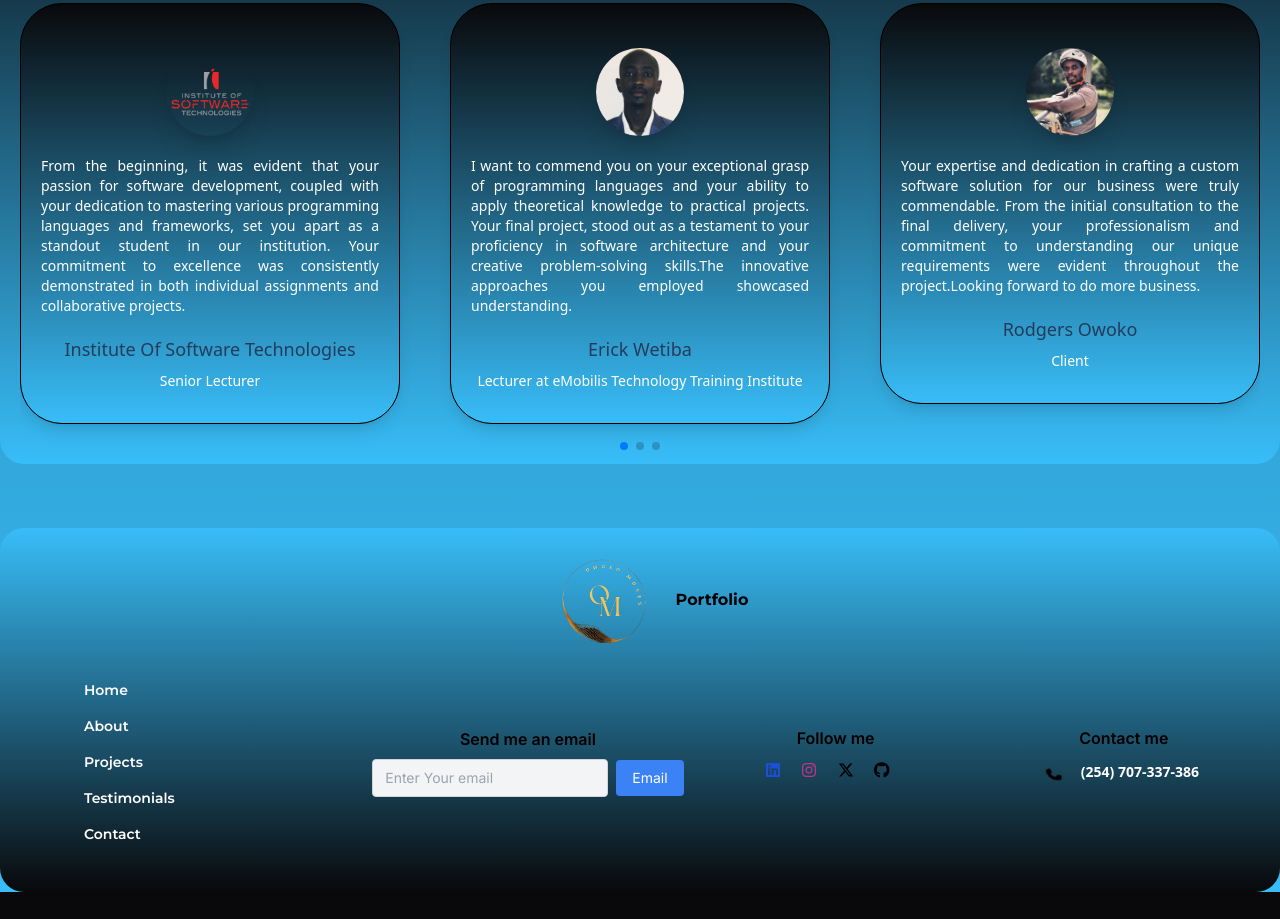
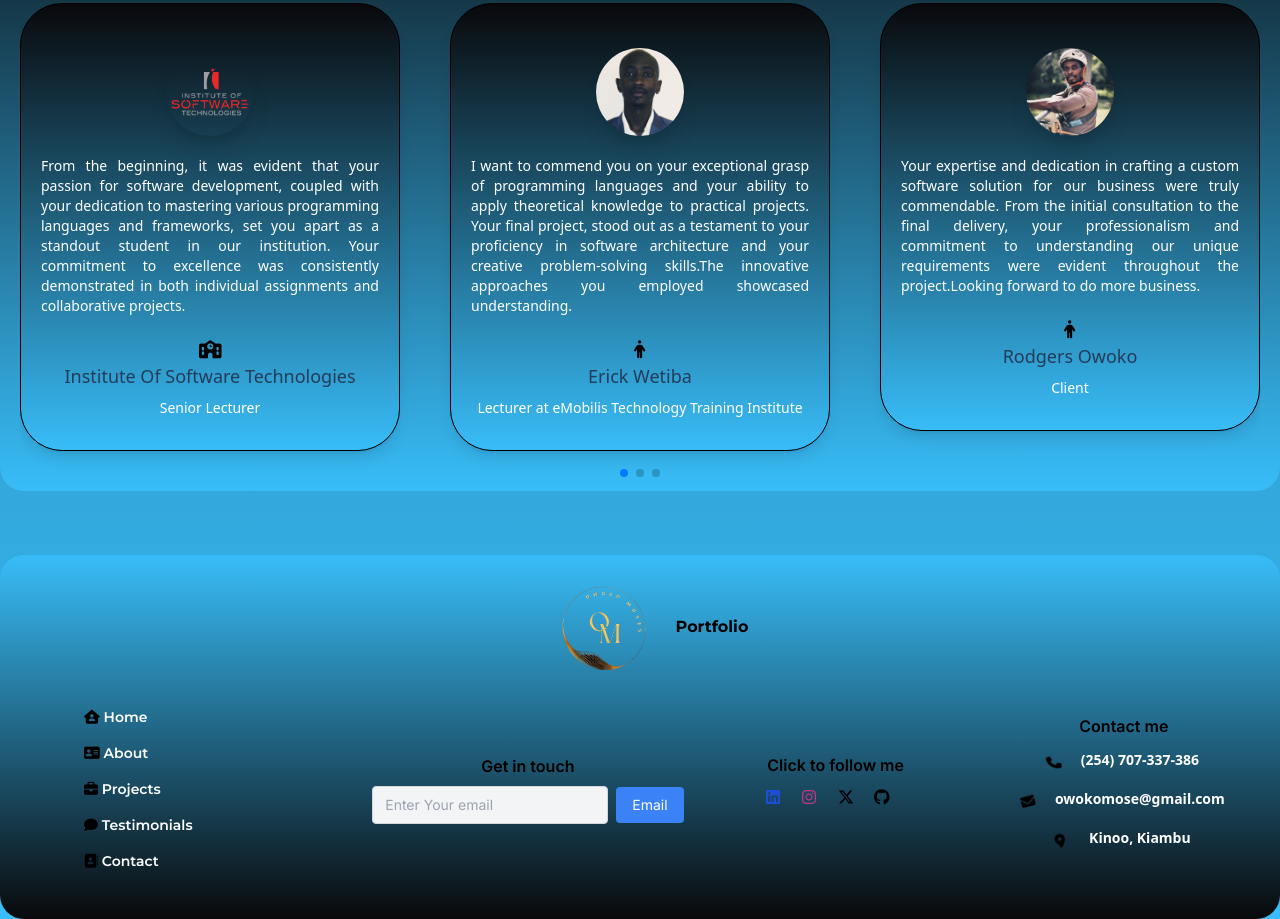
Before and after one commit to owokomoses/portfolioproject, a website: page public/index.html in a window 1280 px wide. Shown: the part 2784-3703 px from the top of the page. Before the commit the page ends 3676 px from the top, so only its background shows below. Drawn offline with nearby package versions, Linux system fonts and the light colour scheme.

Commit message:
new commit

```diff
--- a/public/index.html
+++ b/public/index.html
@@ -153,6 +153,7 @@
         <div class="swiper-slide py-8 px-3 text-white bg-zinc-950 bg-gradient-to-b from-zinc-950 to-sky-400 shadow-lg">
             <img src="img/istreview.png" alt="" class="rounded-full  shadow-xl">
             <p class="text-sm px-2 my-5 text-justify">From the beginning, it was evident that your passion for software development, coupled with your dedication to mastering various programming languages and frameworks, set you apart as a standout student in our institution. Your commitment to excellence was consistently demonstrated in both individual assignments and collaborative projects.</p>
+            <i class="fa-solid fa-school fa-beat text-black"></i>
             <h1 class="text-regal-blue mb-2">Institute Of Software Technologies</h1>
             <p class="text-sm px-2">Senior Lecturer</p>
             </div>
@@ -160,6 +161,7 @@
             <div class="shadow-lg swiper-slide py-8 px-3 text-white bg-zinc-950 bg-gradient-to-b from-zinc-950 to-sky-400">
             <img src="img/erickreview.jpg" alt="" class="rounded-full shadow-xl">
             <p class="text-sm px-2 my-5 text-justify">I want to commend you on your exceptional grasp of programming languages and your ability to apply theoretical knowledge to practical projects. Your final project, stood out as a testament to your proficiency in software architecture and your creative problem-solving skills.The innovative approaches you employed showcased understanding.</p>
+            <i class="fa-solid fa-person fa-beat text-black"></i>
             <h1 class="text-regal-blue mb-2">Erick Wetiba</h1>
             <p class="text-sm px-2">Lecturer at eMobilis Technology Training Institute</p>
             </div>
@@ -167,6 +169,7 @@
             <div class="shadow-lg swiper-slide py-8 px-3 text-white bg-zinc-950 bg-gradient-to-b from-zinc-950 to-sky-400">
             <img src="img/rodgersreview.jpg" alt="" class="rounded-full  shadow-xl">
             <p class="text-sm px-2 my-5 text-justify">Your expertise and dedication in crafting a custom software solution for our business were truly commendable. From the initial consultation to the final delivery, your professionalism and commitment to understanding our unique requirements were evident throughout the project.Looking forward to do more business.</p>
+            <i class="fa-solid fa-person fa-beat text-black"></i>
             <h1 class="text-regal-blue mb-2">Rodgers Owoko</h1>
             <p class="text-sm px-2">Client</p>
             </div>
@@ -174,6 +177,7 @@
             <div class=" shadow-lg swiper-slide py-8 px-3 text-white bg-zinc-950 bg-gradient-to-b from-zinc-950 to-sky-400">
             <img src="img/emobilis_mobile_technology_institute_logo.jpg" alt="" class="rounded-full shadow-xl" >
             <p class="text-sm px-2 my-5 text-justify">Throughout your enrollment in our programs, your passion for mobile technology and software development has shone brightly. Your commitment to mastering the intricacies of mobile app development, coupled with your enthusiasm for exploring emerging technologies, has been truly inspiring to both your peers and instructors.</p>
+            <i class="fa-solid fa-school fa-beat text-black"></i>
             <h1 class="text-regal-blue mb-2">eMobilis Mobile Technology Institute</h1>
             <p class="text-sm px-2">Seniour Lecturer</p>
             </div>
@@ -181,6 +185,7 @@
         <div class=" shadow-lg swiper-slide py-8 px-3 text-white bg-zinc-950 bg-gradient-to-b from-zinc-950 to-sky-400">
             <img src="img/nikkireview.jpg" alt="" class="rounded-full shadow-xl" >
             <p class="text-sm px-2 my-5 text-justify">Working with you has been a pleasure, and we look forward to the continued success of our software solution. Your contributions have undoubtedly played a crucial role in enhancing our business operations, and we are confident that the positive impact will be felt for years to come.Thank you once again for your exceptional work we highly recommend your services. </p>
+            <i class="fa-solid fa-person-dress fa-beat text-black"></i>
             <h1 class="text-regal-blue mb-2">Nikki Njoroge</h1>
             <p class="text-sm px-2">Client</p>
             </div>
@@ -192,20 +197,20 @@
 
 <!-- contacts/footer section -->
 <footer class="max-w-7xl mx-auto px-5 my-16 bg-zinc-950 bg-gradient-to-b from-sky-400 to-zinc-950 rounded-3xl pb-10 mb-0" id="contact">
-    <a href="#" class="text-black font-bold font-montserrat flex items-center justify-center"><img src="img/header logo.png" class="w-36 h-36">Portfolio</a>
+    <a href="#home" class="text-black font-bold font-montserrat flex items-center justify-center"><img src="img/header logo.png" class="w-36 h-36">Portfolio</a>
     <div class="text-white md:ml-16 flex flex-col md:flex-row justify-between md:items-center gap-4">
         <!-- elements div -->
         <div class="md:w-1/2 flex flex-col items-center md:items-start">
-            <a href="#home" class="block font-montserrat text-sm my-2 text-white font-semibold hover:text-black">Home</a>
-            <a href="#About" class="block font-montserrat text-sm my-2 text-white font-semibold hover:text-black">About</a>
-            <a href="#project" class="block font-montserrat my-2 text-sm text-white font-semibold hover:text-black">Projects</a>
-            <a href="#testimonial" class="block font-montserrat my-2 text-sm text-white hover:text-black font-semibold">Testimonials</a>
-            <a href="#contact" class="block font-montserrat my-2 text-sm text-white hover:text-black font-semibold">Contact</a>
+            <a href="#home" class="block font-montserrat text-sm my-2 text-white font-semibold hover:text-black"><i class="fa-solid fa-house-user text-black fa-flip"></i> Home</a>
+            <a href="#About" class="block font-montserrat text-sm my-2 text-white font-semibold hover:text-black"><i class="fa-solid fa-address-card text-black fa-flip"></i> About</a>
+            <a href="#project" class="block font-montserrat my-2 text-sm text-white font-semibold hover:text-black"><i class="fa-solid fa-briefcase text-black fa-flip"></i> Projects</a>
+            <a href="#testimonial" class="block font-montserrat my-2 text-sm text-white hover:text-black font-semibold"><i class="fa-solid fa-comment text-black fa-flip"></i> Testimonials</a>
+            <a href="#contact" class="block font-montserrat my-2 text-sm text-white hover:text-black font-semibold"><i class="fa-solid fa-address-book text-black fa-flip"></i> Contact</a>
         </div>
 
         <!-- email div -->
         <div class="md:w-1/2 flex flex-col items-center">
-            <h2 class="pb-2 font-inter text-black font-semibold">Send me an email</h2>
+            <h2 class="pb-2 font-inter text-black font-semibold">Get in touch</h2>
             <div class="relative">
                 <div class="flex items-center">
                     <input type="email" id="email" name="email" placeholder="Enter Your email" class="bg-gray-100 py-2 px-3 rounded border border-gray-300 text-sm font-inter">
@@ -216,7 +221,7 @@
 
         <!-- socials div -->
         <div class="md:w-1/2 flex flex-col items-center">
-            <h2 class=" pb-2 font-inter text-black font-semibold">Follow me</h2>
+            <h2 class=" pb-2 font-inter text-black font-semibold">Click to follow me</h2>
             <div class="flex space-x-1">
                 <a href="https://www.linkedin.com/in/owoko-moses-4b1a29275/" class="pb-1"><i class="fab fa-linkedin fa-bounce w-8 h-8 text-blue-700"></i></a>
                 <a href="#"><i class="fab fa-instagram fa-bounce w-8 h-8 text-instagram"></i></a>
@@ -229,6 +234,8 @@
         <div class="md:w-1/2 flex flex-col items-center">
             <h2 class="pb-2 font-inter text-black font-semibold">Contact me</h2>
             <a href="tel:+254707337386" class="pt-1 text-sm font-bold font-monospace hover:text-black"> <i class="fas fa-phone fa-shake text-black w-8 h-8"></i>(254) 707-337-386</a>
+            <a href="https://mail.google.com/mail/?view=cm&fs=1&to=owokomose@gmail.com" class="pt-1 text-sm font-bold font-monospace hover:text-black"> <i class="fas fa-envelope fa-shake text-black w-8 h-8"></i>owokomose@gmail.com</a>
+            <a href="#" class="pt-1 text-sm font-bold font-monospace hover:text-black"> <i class="fas fa-location-dot fa-shake text-black w-8 h-8"></i>Kinoo, Kiambu</a>
         </div>
     </div>
 </footer>
```
Also changed, not shown: public/output.css.
